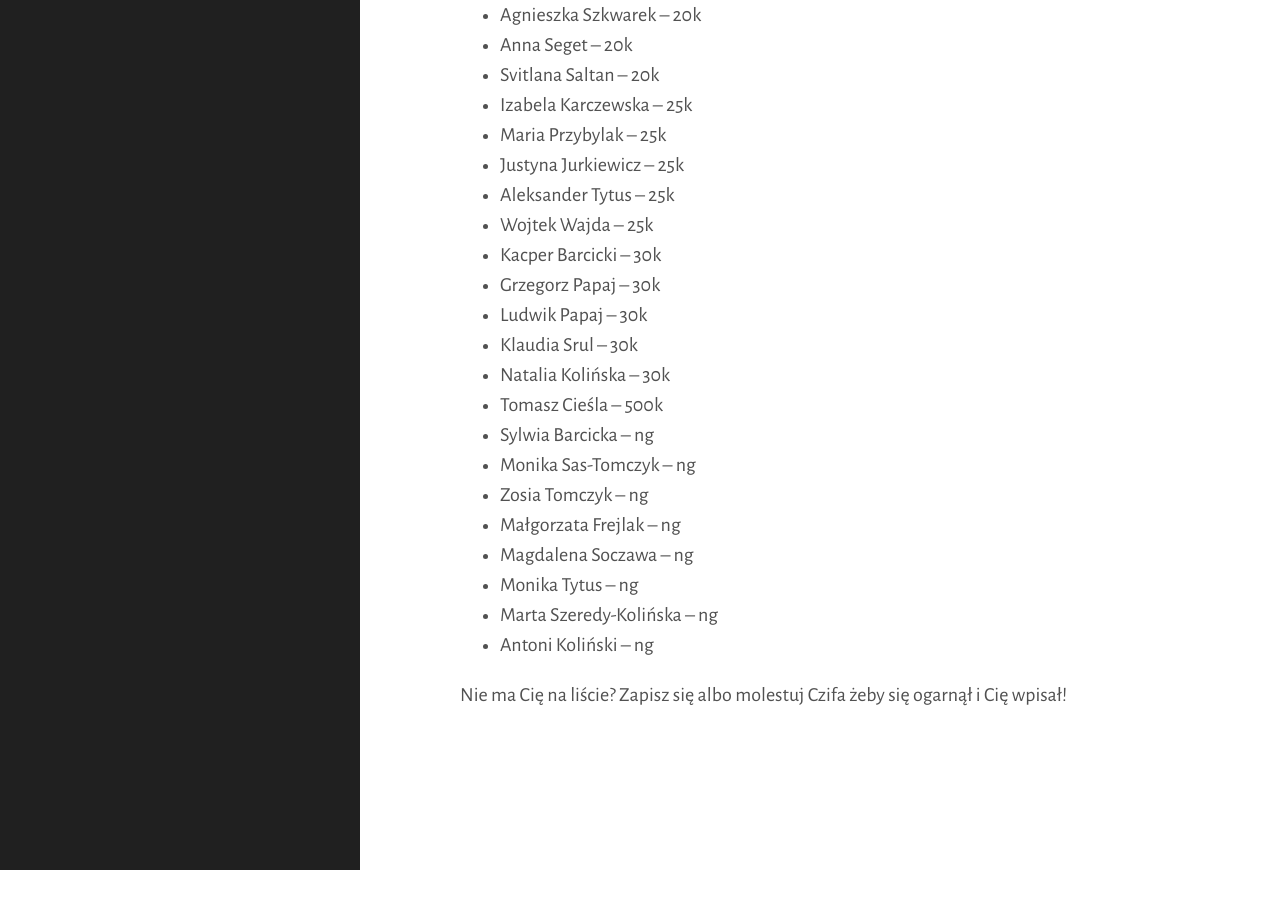
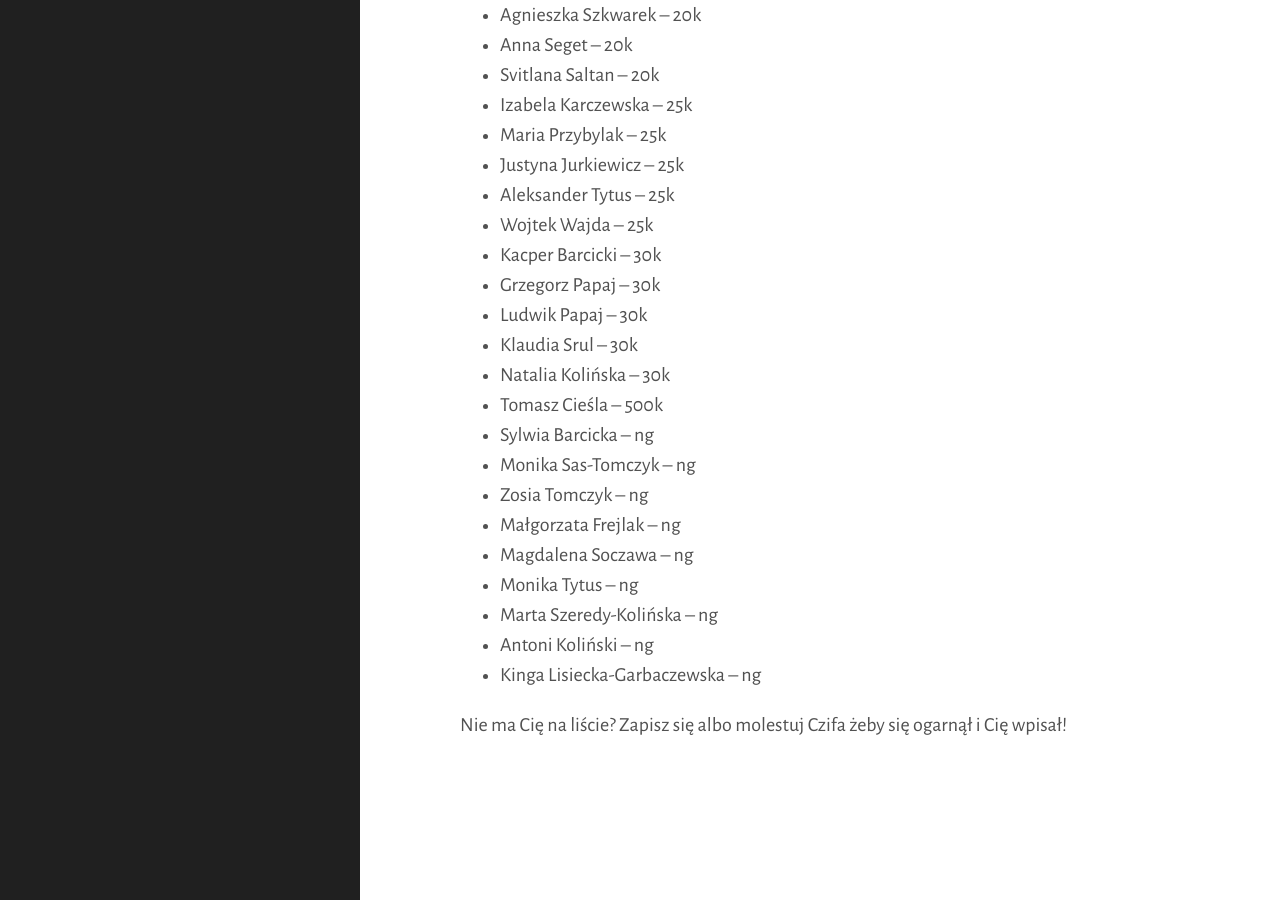
Before and after one commit to tasuki/lsg, a Jekyll site: the page built from zarejestrowani.md, in a window 1280 px wide and 900 px high, scrolled down 1890 px. Built offline with Jekyll 4.4.1, drawn with Linux system fonts in a browser that asks for light colours; nearby versions of some CDN libraries; before the commit the page ends 2760 px from its top, so only the background shows below that.

Commit message:
Update zarejestrowani.md

```diff
--- a/zarejestrowani.md
+++ b/zarejestrowani.md
@@ -86,6 +86,7 @@ Zarejestrowani uczestnicy (mniej więcej wg siły):
 - Monika Tytus -- ng
 - Marta Szeredy-Kolińska -- ng
 - Antoni Koliński -- ng
+- Kinga Lisiecka-Garbaczewska -- ng
 
 
 
```
